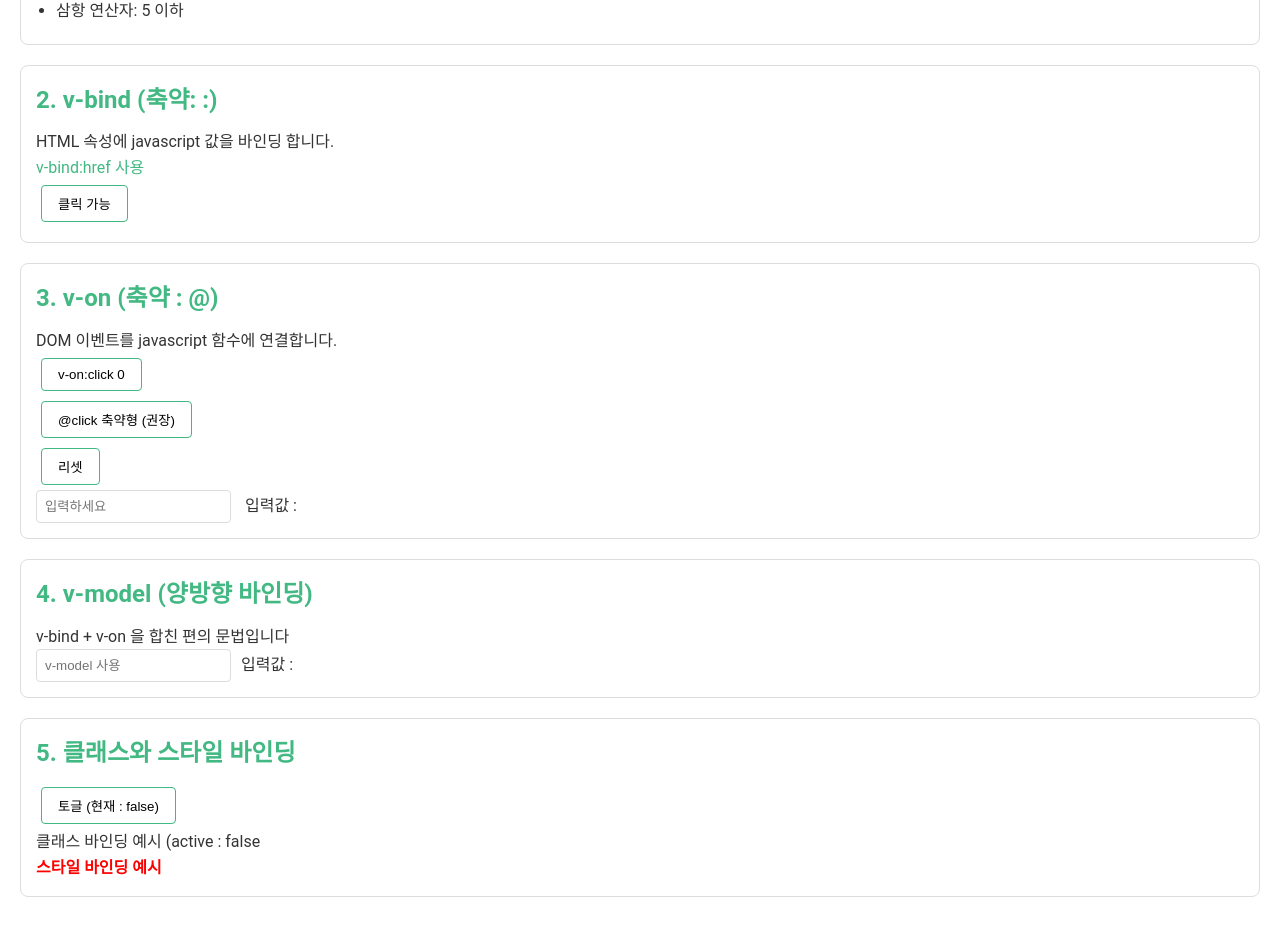
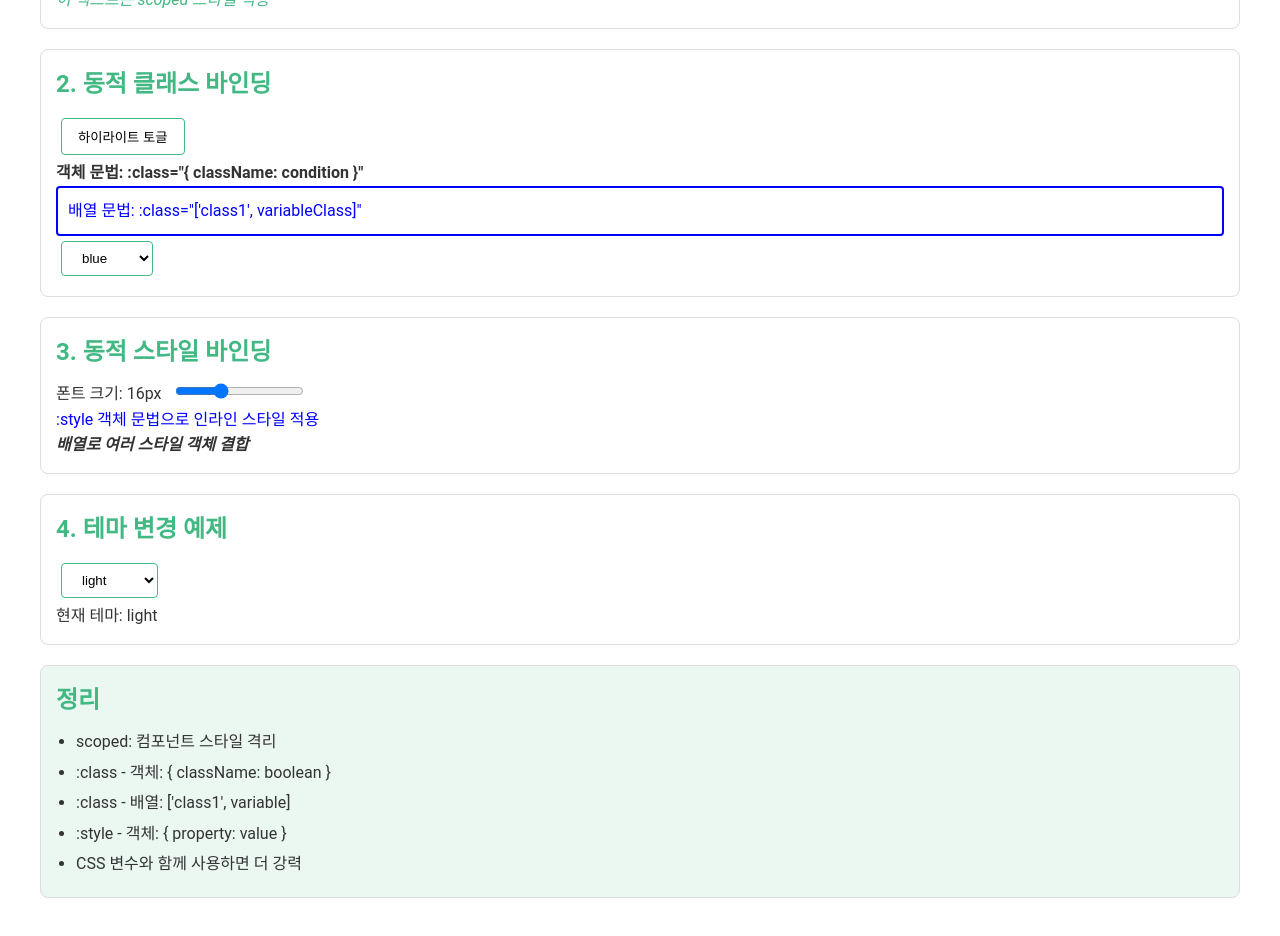
Before and after one commit to hjbaefe/vue-project, a Vue app: page / in a window 1280 px wide. Shown: the part 280-1216 px from the top of the page. Built offline with nearby package versions, Linux system fonts and the light colour scheme.

Commit message:
동적 스타일링

```diff
--- a/src/App.vue
+++ b/src/App.vue
@@ -1,97 +1,138 @@
 <script setup>
 import {ref} from "vue";
 
-const inputValue = ref('');
-const linkUrl = ref('https//vuejs.org');
-const isActive = ref(false);
-const buttonText = ref('클릭하세요');
-const counter = ref(0);
+const selectedTheme = ref('light');
+const fontSize = ref(16);
+const isHighlighted = ref(false);
+const selectedColor = ref('blue');
 
+const themes = ['light', 'dark', 'colorful'];
+const colors = ['blue', 'green', 'red', 'purple']
 </script>
 
 <template>
-  <div>
+  <div :class="['app', `theme-${selectedTheme}`]">
+    <h1>Vue 스타일링</h1>
 
-    <h1>템플릿 문법 기초</h1>
-
+    <!-- 1. scoped vs 전역 스타일 -->
     <section>
-      <h2>1. 이중 중괄호 {{ }}</h2>
-      <p>javascript 표현식을 텍스트로 출력합니다.</p>
+      <h2>1. scoped vs 전역 스타일</h2>
       <ul>
-        <li>카운터: {{ counter }}</li>
-        <li>연산: {{ counter + 10 }}</li>
-        <li>메서드 호출: {{ buttonText.toUpperCase() }}</li>
-        <li>삼항 연산자: {{ counter > 5 ? '5보다 큼' : '5 이하' }}</li>
+        <li>scoped: 현재 컴포넌트에만 적용 (권장)</li>
+        <li>전역: 모든 컴포넌트에 적용</li>
+        <li>scoped는 data-v-xxxxx 속성으로 스타일 격리</li>
       </ul>
+      <p class="scoped-example">이 텍스트는 scoped 스타일 적용</p>
     </section>
 
+    <!-- 2. 동적 클래스 바인딩 -->
     <section>
-      <h2>2. v-bind (축약: :)</h2>
-      <p>HTML 속성에 javascript 값을 바인딩 합니다.</p>
+      <h2>2. 동적 클래스 바인딩</h2>
+
+      <!-- 객체 문법 -->
       <p>
-        <a v-bind:href="linkURL" target="_blank">v-bind:href 사용</a>
+        <button @click="isHighlighted = !isHighlighted">
+          하이라이트 토글
+        </button>
+      </p>
+      <p :class="{ highlighted: isHighlighted, bold: true }">
+        객체 문법: :class="{ className: condition }"
+      </p>
+
+      <!-- 배열 문법 -->
+      <p :class="['base-class', selectedColor]">
+        배열 문법: :class="['class1', variableClass]"
       </p>
       <p>
-        <button :disabled="counter >= 10">
-          {{ counter >= 10 ? '최대값 도달' : '클릭 가능' }}
-        </button>
+        <select v-model="selectedColor">
+          <option v-for="color in colors" :key="color" :value="color">
+            {{ color }}
+          </option>
+        </select>
       </p>
     </section>
 
+    <!-- 3. 동적 스타일 바인딩 -->
     <section>
-      <h2>3. v-on (축약 : @)</h2>
-      <p>DOM 이벤트를 javascript 함수에 연결합니다.</p>
+      <h2>3. 동적 스타일 바인딩</h2>
+
       <p>
-        <button v-on:click="counter++">v-on:click {{ counter }}</button>
+        <label>
+          폰트 크기: {{ fontSize }}px
+          <input type="range" v-model="fontSize" min="12" max="24" />
+        </label>
       </p>
-      <p>
-        <button @click="counter++">@click 축약형 (권장)</button>
+
+      <!-- 객체 문법 -->
+      <p :style="{ fontSize: fontSize + 'px', color: selectedColor }">
+        :style 객체 문법으로 인라인 스타일 적용
       </p>
-      <p>
-        <button @click="counter = 0">리셋</button>
-      </p>
-      <p>
-        <input
-            type="text"
-            :value="inputValue"
-            @input="inputValue = $event.target.value"
-            placeholder="입력하세요"
-        >
-        <span>
-          입력값 : {{ inputValue }}
-        </span>
+
+      <!-- 여러 스타일 객체 바인딩 -->
+      <p :style="[{ fontWeight: 'bold' }, { fontStyle: 'italic' }]">
+        배열로 여러 스타일 객체 결합
       </p>
     </section>
 
+    <!-- 4. 테마 변경 예제 -->
     <section>
-      <h2>4. v-model (양방향 바인딩)</h2>
-      <p>v-bind + v-on 을 합친 편의 문법입니다</p>
+      <h2>4. 테마 변경 예제</h2>
       <p>
-        <input v-model="inputValue" placeholder="v-model 사용">
-        <span>입력값 : {{ inputValue }}</span>
+        <select v-model="selectedTheme">
+          <option v-for="theme in themes" :key="theme" :value="theme">
+            {{ theme }}
+          </option>
+        </select>
       </p>
+      <p>현재 테마: {{ selectedTheme }}</p>
     </section>
-    <section>
-      <h2>5. 클래스와 스타일 바인딩</h2>
-      <p><button @click="isActive = !isActive">
-        토글 (현재 : {{ isActive }})
-      </button></p>
-      <p :class="{active : isActive, highlight: counter > 5}">
-        클래스 바인딩 예시 (active : {{ isActive }}
-      </p>
-      <p :style="{ color: isActive ? 'green' : 'red', fontWeight: 'bold'}">
-       스타일 바인딩 예시
-      </p>
+
+    <!-- 정리 -->
+    <section class="summary">
+      <h2>정리</h2>
+      <ul>
+        <li>scoped: 컴포넌트 스타일 격리</li>
+        <li>:class - 객체: { className: boolean }</li>
+        <li>:class - 배열: ['class1', variable]</li>
+        <li>:style - 객체: { property: value }</li>
+        <li>CSS 변수와 함께 사용하면 더 강력</li>
+      </ul>
     </section>
   </div>
 </template>
 
+<!--
+  scoped 스타일: 이 컴포넌트에만 적용됩니다.
+  Vue가 자동으로 [data-v-xxxxx] 속성 선택자를 추가합니다.
+-->
 <style scoped>
+.app {
+  padding: 20px;
+  transition: all 0.3s ease;
+}
+
+/* 테마 스타일 */
+.theme-light {
+  background: #fff;
+  color: #333;
+}
+
+.theme-dark {
+  background: #1a1a1a;
+  color: #fff;
+}
+
+.theme-colorful {
+  background: linear-gradient(135deg, #667eea 0%, #764ba2 100%);
+  color: #fff;
+}
+
 section {
   margin: 20px 0;
   padding: 15px;
   border: 1px solid #ddd;
   border-radius: 8px;
+  background: rgba(255, 255, 255, 0.1);
 }
 
 h2 {
@@ -99,7 +140,30 @@ h2 {
   margin-bottom: 10px;
 }
 
-button {
+/* 동적 클래스 예제 */
+.highlighted {
+  background: yellow;
+  padding: 5px;
+}
+
+.bold {
+  font-weight: bold;
+}
+
+/* 색상 클래스들 */
+.blue { color: blue; }
+.green { color: green; }
+.red { color: red; }
+.purple { color: purple; }
+
+.base-class {
+  padding: 10px;
+  border: 2px solid currentColor;
+  border-radius: 4px;
+}
+
+/* 기타 스타일 */
+button, select {
   margin: 5px;
   padding: 8px 16px;
   cursor: pointer;
@@ -108,36 +172,22 @@ button {
   border-radius: 4px;
 }
 
-button:hover:not(:disabled) {
+button:hover {
   background: #42b883;
   color: white;
 }
 
-button:disabled {
-  opacity: 0.5;
-  cursor: not-allowed;
+input[type="range"] {
+  margin-left: 10px;
 }
 
-input {
-  padding: 8px;
-  margin-right: 10px;
-  border: 1px solid #ddd;
-  border-radius: 4px;
+.scoped-example {
+  color: #42b883;
+  font-style: italic;
 }
 
-a {
-  color: #42b883;
-}
-
-.active {
-  background: #42b883;
-  color: white;
-  padding: 10px;
-  border-radius: 4px;
-}
-
-.highlight {
-  border: 2px solid orange;
+.summary {
+  background: rgba(66, 184, 131, 0.1);
 }
 
 ul {
```
